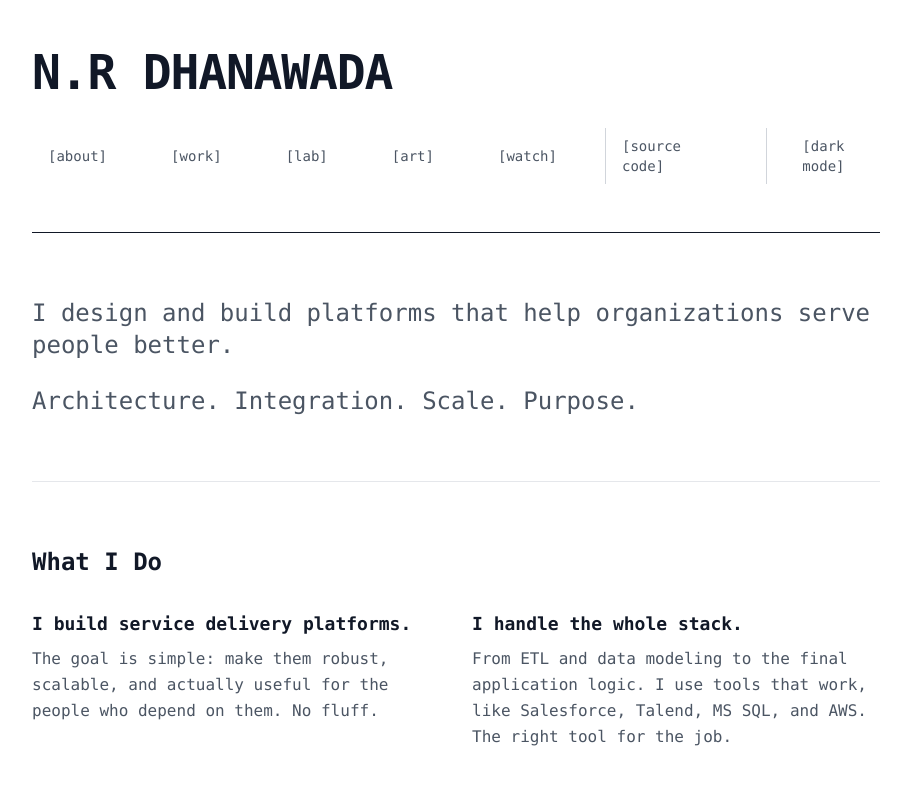
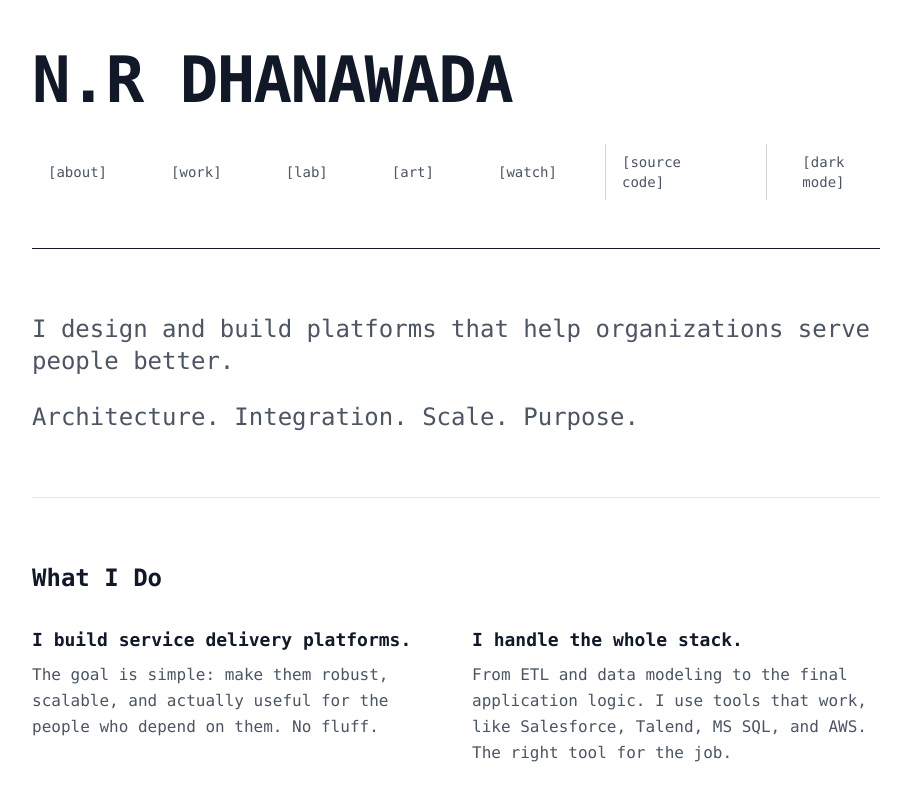
Before and after one commit to thedhanawada/me-plus, a React (Vite) app: page / in a window 1280 px wide. Shown: the top 785 px of the page, without its empty margins (184-1084 px from the left). Built offline with nearby package versions, Linux system fonts and the light colour scheme.

Commit message:
feat: add fluid typography for smooth text scaling across viewports

```diff
--- a/src/components/Header.tsx
+++ b/src/components/Header.tsx
@@ -69,7 +69,7 @@ const Header = () => {
           {/* Name */}
           <div className={`transition-all duration-300 ${scrolled ? 'mb-4' : 'mb-8'}`}>
             <Link to="/" className="block">
-              <h1 className={`font-bold tracking-tight leading-none transition-all duration-300 ${scrolled ? 'text-2xl md:text-3xl' : 'text-4xl md:text-5xl'}`}>
+              <h1 className={`font-bold tracking-tight leading-none transition-all duration-300 ${scrolled ? 'text-fluid-2xl' : 'text-fluid-5xl'}`}>
                 N.R DHANAWADA
               </h1>
             </Link>
--- a/src/pages/About.tsx
+++ b/src/pages/About.tsx
@@ -7,7 +7,7 @@ const About = () => {
       <div className="space-y-section">
         {/* Header */}
         <section>
-          <h1 className="text-4xl md:text-5xl font-bold mb-content leading-tight">
+          <h1 className="text-fluid-4xl font-bold mb-content leading-tight">
             About
           </h1>
           <p className="text-xl text-text-secondary">
--- a/src/pages/Art.tsx
+++ b/src/pages/Art.tsx
@@ -59,7 +59,7 @@ const Art = () => {
       <div className="space-y-section">
         {/* Header */}
         <section>
-          <h1 className="text-4xl md:text-5xl font-bold mb-content leading-tight">
+          <h1 className="text-fluid-4xl font-bold mb-content leading-tight">
             Photography
           </h1>
           <div className="text-xl text-text-secondary">
--- a/src/pages/Lab.tsx
+++ b/src/pages/Lab.tsx
@@ -10,7 +10,7 @@ const Lab = () => {
       <div className="space-y-section">
         {/* Header */}
         <section>
-          <h1 className="text-4xl md:text-5xl font-bold mb-content leading-tight">
+          <h1 className="text-fluid-4xl font-bold mb-content leading-tight">
             Lab
           </h1>
           <div className="space-y-4 text-xl text-text-secondary">
--- a/src/pages/NotFound.tsx
+++ b/src/pages/NotFound.tsx
@@ -4,8 +4,8 @@ const NotFound = () => {
   return (
     <main id="main-content" className="max-w-container mx-auto px-page-x py-page-y transition-colors duration-slow">
       <div className="space-y-content text-center min-h-[50vh] flex flex-col justify-center">
-        <h1 className="text-6xl md:text-8xl font-bold">404</h1>
-        <p className="text-xl text-text-secondary">
+        <h1 className="text-fluid-5xl font-bold">404</h1>
+        <p className="text-fluid-xl text-text-secondary">
           Page not found.
         </p>
         <div>
--- a/src/pages/Watch.tsx
+++ b/src/pages/Watch.tsx
@@ -96,7 +96,7 @@ const Watchlist = () => {
       <div className="space-y-section">
         {/* Header */}
         <section>
-          <h1 className="text-4xl md:text-5xl font-bold mb-content leading-tight">
+          <h1 className="text-fluid-4xl font-bold mb-content leading-tight">
             Watchlist
           </h1>
           <div className="space-y-4 text-xl text-text-secondary">
--- a/src/pages/Work.tsx
+++ b/src/pages/Work.tsx
@@ -37,7 +37,7 @@ const Work = () => {
       <div className="space-y-section">
         {/* Header */}
         <section>
-          <h1 className="text-4xl md:text-5xl font-bold mb-content leading-tight">
+          <h1 className="text-fluid-4xl font-bold mb-content leading-tight">
             Work
           </h1>
           <p className="text-xl text-text-secondary">
--- a/tailwind.config.js
+++ b/tailwind.config.js
@@ -68,6 +68,19 @@ export default {
         display: ['Space Grotesk', 'sans-serif'],
         body: ['Inter', 'sans-serif'],
       },
+
+      /* Fluid typography - smooth scaling across viewports */
+      fontSize: {
+        'fluid-xs': 'clamp(0.75rem, 0.7rem + 0.25vw, 0.875rem)',
+        'fluid-sm': 'clamp(0.875rem, 0.8rem + 0.35vw, 1rem)',
+        'fluid-base': 'clamp(1rem, 0.9rem + 0.5vw, 1.125rem)',
+        'fluid-lg': 'clamp(1.125rem, 1rem + 0.6vw, 1.25rem)',
+        'fluid-xl': 'clamp(1.25rem, 1.1rem + 0.75vw, 1.5rem)',
+        'fluid-2xl': 'clamp(1.5rem, 1.25rem + 1.25vw, 2rem)',
+        'fluid-3xl': 'clamp(1.875rem, 1.5rem + 1.875vw, 2.5rem)',
+        'fluid-4xl': 'clamp(2.25rem, 1.75rem + 2.5vw, 3rem)',
+        'fluid-5xl': 'clamp(3rem, 2rem + 5vw, 4rem)',
+      },
       animation: {
         'gradient': 'gradient 8s linear infinite',
         'float': 'float 6s ease-in-out infinite',
```
